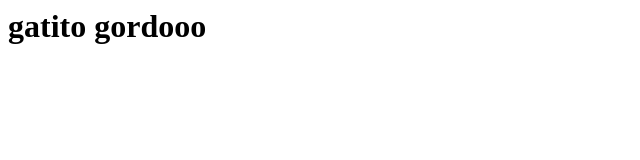
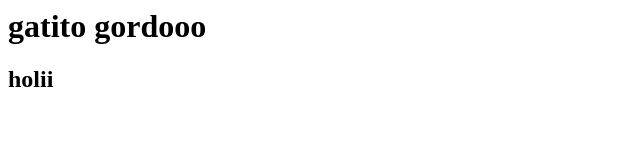
Before and after one commit to ailing-m/Ailing, a plain HTML site: page index.html in a window 1280 px wide. Shown: the full height of the page, 0-640 px from the left. Drawn offline with Linux system fonts and the light colour scheme.

Commit message:
version2

```diff
--- a/index.html
+++ b/index.html
@@ -1,4 +1,5 @@
 <html>
 <body>
     <h1>gatito gordooo</h1>
+    <h2> holii </h2>
 </body>
```
